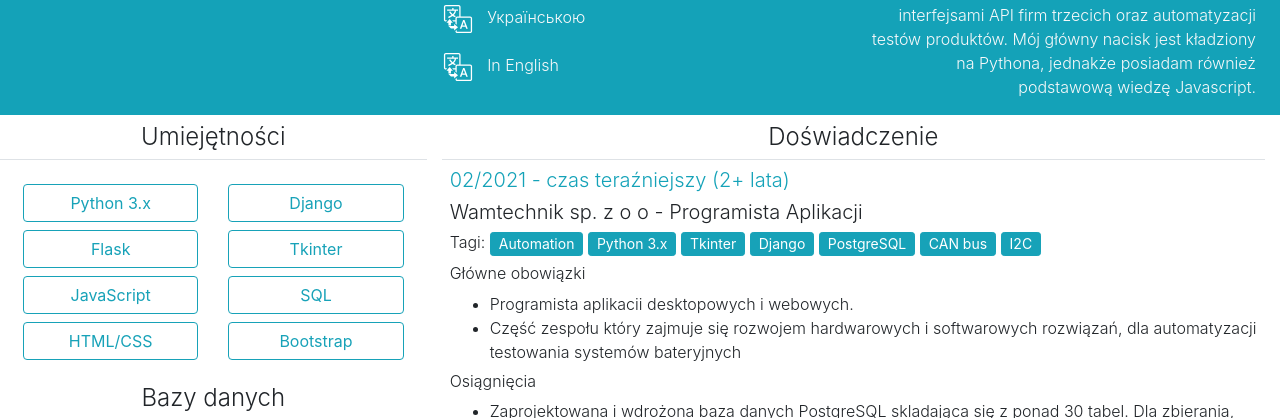
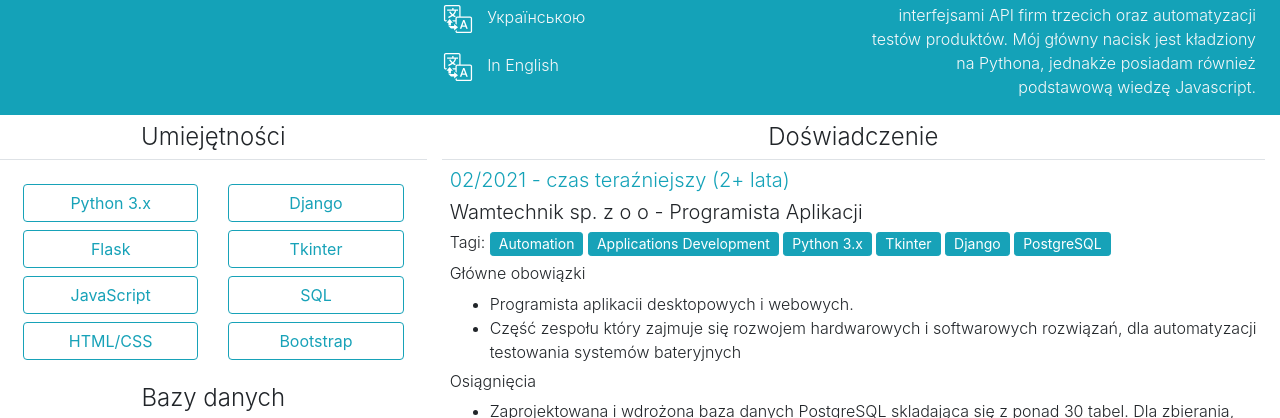
Before and after one commit to karpenkotakeoff/karpenkotakeoff.github.io, a plain HTML site: page pl_version.html in a window 1280 px wide. Shown: the part 295-713 px from the top of the page. Drawn offline with nearby package versions, Linux system fonts and the light colour scheme.

Commit message:
Wamtechnik tags fix

```diff
--- a/pl_version.html
+++ b/pl_version.html
@@ -243,12 +243,11 @@
                         <h5 class="font-weight-light color-info">Wamtechnik sp. z o o - Programista Aplikacji</h5>
                         <h6 class="font-weight-light">Tagi:
                             <button class="btn btn-info btn-sm">Automation</button>
+                            <button class="btn btn-info btn-sm">Applications Development</button>
                             <button class="btn btn-info btn-sm">Python 3.x</button>
                             <button class="btn btn-info btn-sm">Tkinter</button>
                             <button class="btn btn-info btn-sm">Django</button>
                             <button class="btn btn-info btn-sm">PostgreSQL</button>
-                            <button class="btn btn-info btn-sm">CAN bus</button>
-                            <button class="btn btn-info btn-sm">I2C</button>
                         </h6>
                         <h6 class="font-weight-light">Główne obowiązki</h6>
                         <ul>
```
Also changed, not shown: ua_version.html (+2 -3 lines).
